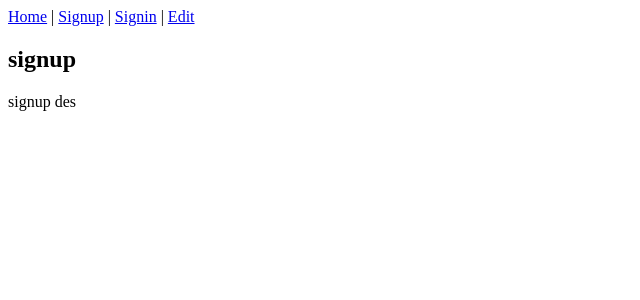
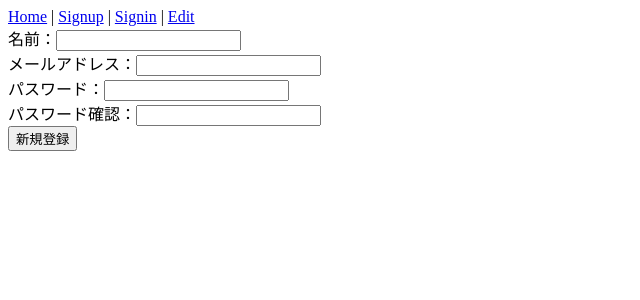
Before and after one commit to yumekiti/laravel-todo-1, a React (Create React App) app in the folder todo-app-web/: page /signup in a window 1280 px wide. Shown: the top 300 px of the page, without its empty margins (0-640 px from the left). Built offline with nearby package versions, Linux system fonts and the light colour scheme.

Commit message:
update: バリデーションを作成した

```diff
--- a/todo-app-web/src/components/Signup.tsx
+++ b/todo-app-web/src/components/Signup.tsx
@@ -1,11 +1,113 @@
 import { VFC } from 'react';
+import { useForm, SubmitHandler } from 'react-hook-form';
+
+type Inputs = {
+  name: string;
+  email: string;
+  password: string;
+  passwordConfirmation: string;
+};
 
 const Signup: VFC = () => {
+  const { register, handleSubmit, watch, getValues } = useForm<Inputs>();
+  const onSubmit: SubmitHandler<Inputs> = (data) => console.log(data);
+
+  console.log(watch('name'));
+
   return (
-    <>
-      <h2>signup</h2>
-      <p>signup des</p>
-    </>
+    <form onSubmit={handleSubmit(onSubmit)}>
+      <label htmlFor="name">
+        名前：
+        <input
+          type="text"
+          id="name"
+          {...register('name', {
+            required: {
+              value: true,
+              message: '名前を入力してください',
+            },
+            maxLength: {
+              value: 16,
+              message: '名前は16文字以内で入力してください',
+            },
+          })}
+        />
+      </label>
+      <br />
+      <label htmlFor="email">
+        メールアドレス：
+        <input
+          type="text"
+          id="email"
+          {...register('email', {
+            required: {
+              value: true,
+              message: 'メールアドレスを入力してください',
+            },
+            pattern: {
+              value: /^\w+([.-]?\w+)*@\w+([.-]?\w+)*(\.\w{2,3})+$/,
+              message: '正しいメールアドレスを入力してください',
+            },
+          })}
+        />
+      </label>
+      <br />
+      <label htmlFor="password">
+        パスワード：
+        <input
+          type="password"
+          id="password"
+          {...register('password', {
+            required: {
+              value: true,
+              message: 'パスワードを入力してください',
+            },
+            maxLength: {
+              value: 64,
+              message: 'パスワードは64文字以内で入力してください',
+            },
+            minLength: {
+              value: 6,
+              message: 'パスワードは6文字以上で入力してください',
+            },
+            pattern: {
+              value: /^(?=.*[A-Za-z])(?=.*\d)[A-Za-z\d]{6,}$/,
+              message: '半角英数のみで入力してください',
+            },
+          })}
+        />
+      </label>
+      <br />
+      <label htmlFor="passwordConfirmation">
+        パスワード確認：
+        <input
+          type="password"
+          id="passwordConfirmation"
+          {...register('passwordConfirmation', {
+            required: {
+              value: true,
+              message: 'パスワードを入力してください',
+            },
+            maxLength: {
+              value: 64,
+              message: 'パスワードは64文字以内で入力してください',
+            },
+            minLength: {
+              value: 6,
+              message: 'パスワードは6文字以上で入力してください',
+            },
+            pattern: {
+              value: /^(?=.*[A-Za-z])(?=.*\d)[A-Za-z\d]{6,}$/,
+              message: '半角英数のみで入力してください',
+            },
+            validate: (value) =>
+              value === getValues('password') || 'パスワードが一致しません',
+          })}
+        />
+      </label>
+      <br />
+      <input type="submit" value="新規登録" />
+    </form>
   );
 };
 export default Signup;
```
